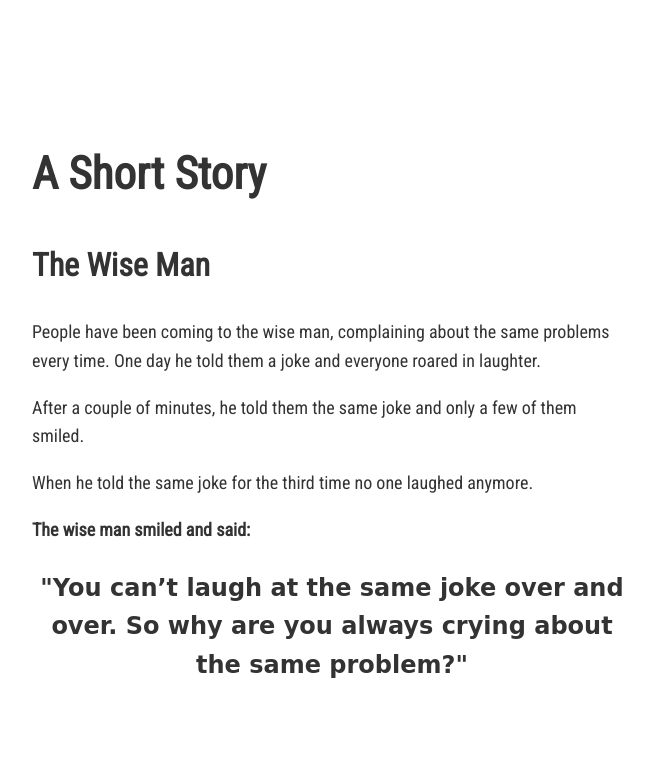
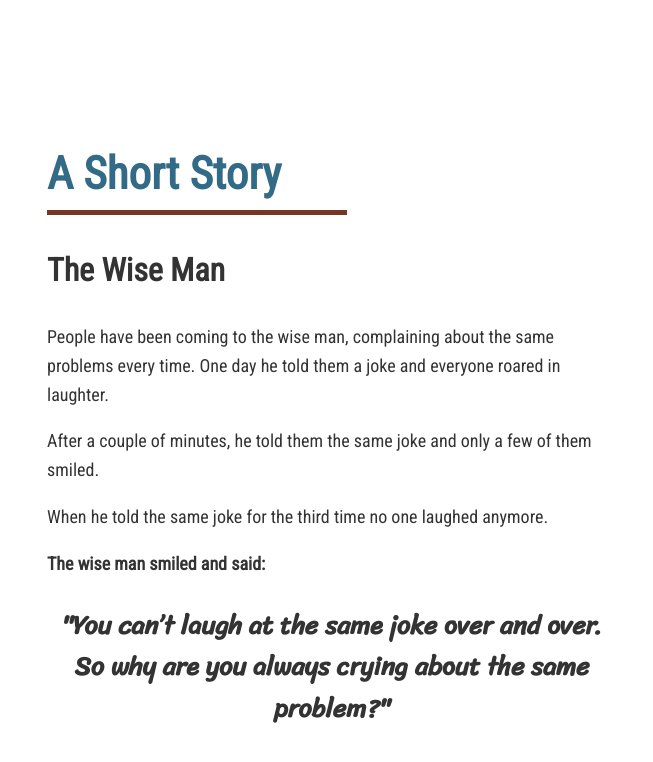
Before and after one commit to aumartinez/js-dark-theme-switch, a plain HTML site: page index.html in a window 1280 px wide. Shown: the whole page, without its empty margins (308-961 px from the left). Drawn offline with Linux system fonts and the light colour scheme; a script that the page names is missing.

Commit message:
Update global.css

```diff
--- a/css/global.css
+++ b/css/global.css
@@ -1,7 +1,7 @@
 /* CSS */
 
 @import url('https://fonts.googleapis.com/css?family=Roboto+Condensed&display=swap');
-@import url('https://fonts.googleapis.com/css?family=Roboto+Condensed|Sriracha&display=swap')
+@import url('https://fonts.googleapis.com/css?family=Sriracha&display=swap');
 
 * {
   box-sizing: border-box;
@@ -16,6 +16,15 @@ body {
 
 h1 {
   font-size: 45px;
+  color: #336B87;
+}
+
+h1::after {
+  content: "";
+  background-color: #763626;
+  width: 300px;
+  height: 5px;
+  display: block;
 }
 
 h2 {
@@ -30,7 +39,7 @@ h2 {
 
 .quote {
   font-family: "Sriracha", cursive;
-  font-size: 24px;
+  font-size: 26px;
   font-weight: bold;
   text-align: center;
 }
```
